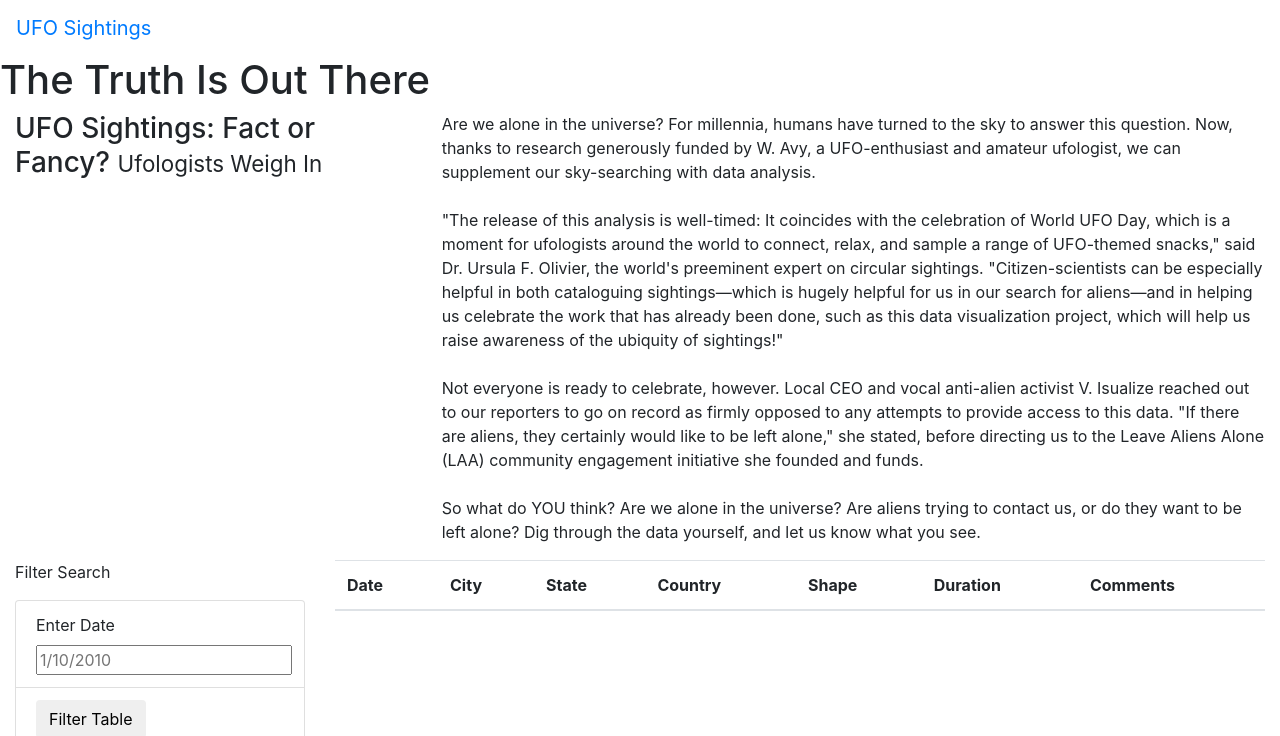
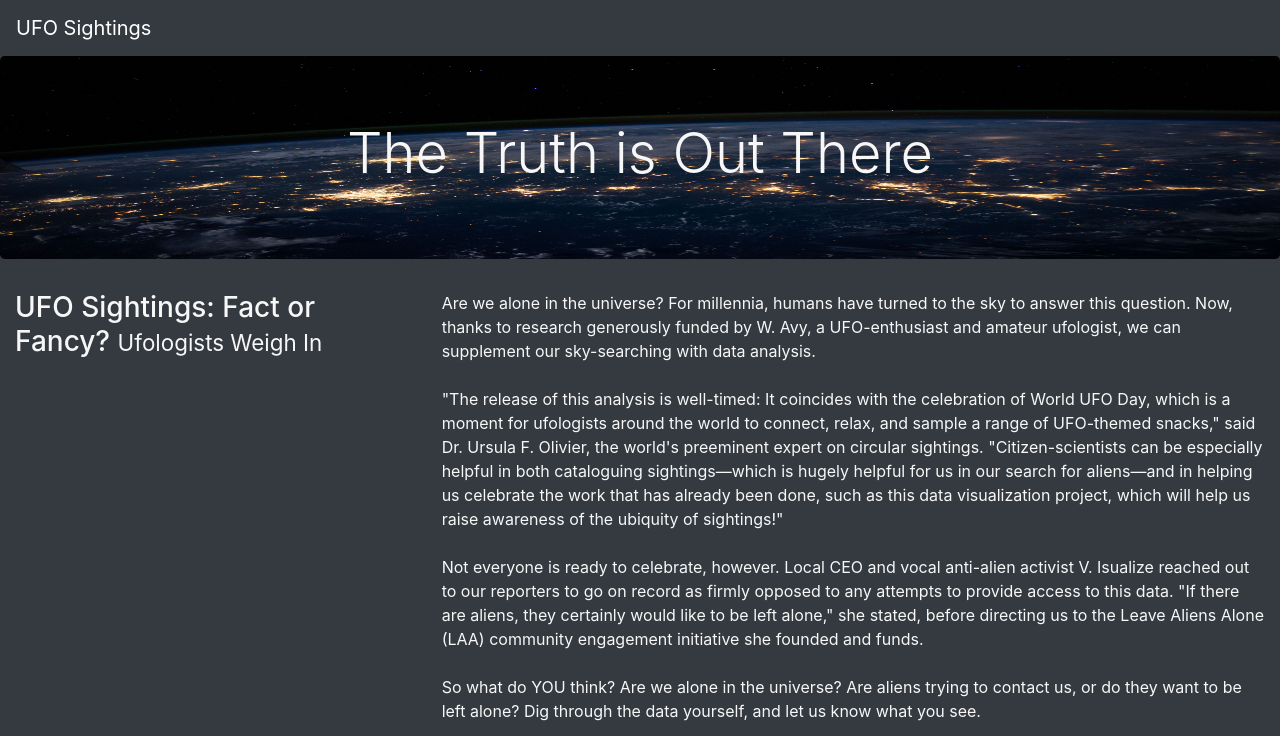
Before and after one commit to iprudhomme/UFOs, a plain HTML site: page index.html in a window 1280 px wide. Shown: the top 736 px of the page. Drawn offline with nearby package versions, Linux system fonts and the light colour scheme.

Commit message:
finished module section of code

```diff
--- a/index.html
+++ b/index.html
@@ -14,15 +14,15 @@
     />
     <link rel="stylesheet" href="static/css/style.css">
 </head>
-<body>
+<body class="bg-dark">
     <div class="wrapper">
-        <nav class="navbar navbar-expand-lg">
+        <nav class="navbar navbar-dark bg-dark navbar-expand-lg">
             <a class="navbar-brand" href="index.html">UFO Sightings</a>
         </nav>
     <div>
 
-    <div class=”jumbotron”>
-        <h1>The Truth Is Out There</h1>
+    <div class="jumbotron">
+        <h1 class="display-4">The Truth is Out There</h1>
     </div>
     <div class="container-fluid">
         <div class="row">
@@ -43,15 +43,15 @@
     <div class="container-fluid">
         <div class="row">
             <div class="col-md-3">
-                <form>
+                <form class="bg-dark">
                     <p>Filter Search</p>
-                    <ul class="list-group">
-                        <li class="list-group-item">
+                    <ul class="list-group bg-dark" >
+                        <li class="list-group-item bg-dark">
                             <label for="date">Enter Date</label>
                             <input type="text" placeholder="1/10/2010" id="datetime" />
                         </li>
-                        <li class="list-group-item">
-                            <button id="filter-btn" type="button" class="btn btn-default">Filter Table</button>
+                        <li class="list-group-item bg-dark">
+                            <button id="filter-btn" type="button" class="btn btn-dark">Filter Table</button>
                         </li>
                     </ul>
                   </form>
@@ -74,6 +74,8 @@
               </div>
         </div>
     </div>
-
+    <script src="https://cdnjs.cloudflare.com/ajax/libs/d3/4.11.0/d3.js"></script>
+    <script src="static/js/data.js"></script>
+    <script src="static/js/app.js"></script>
 </body>
 </html>
--- a/static/css/style.css
+++ b/static/css/style.css
@@ -0,0 +1,10 @@
+body {
+
+    color: #f7f7f7;
+  }
+
+  .jumbotron {
+    background-image: url("../images/nasa.jpg");
+    background-size: 100% 100%;
+    text-align: center;
+  }
```
Also changed, not shown: static/images/nasa.jpg (added), 2 other files.
